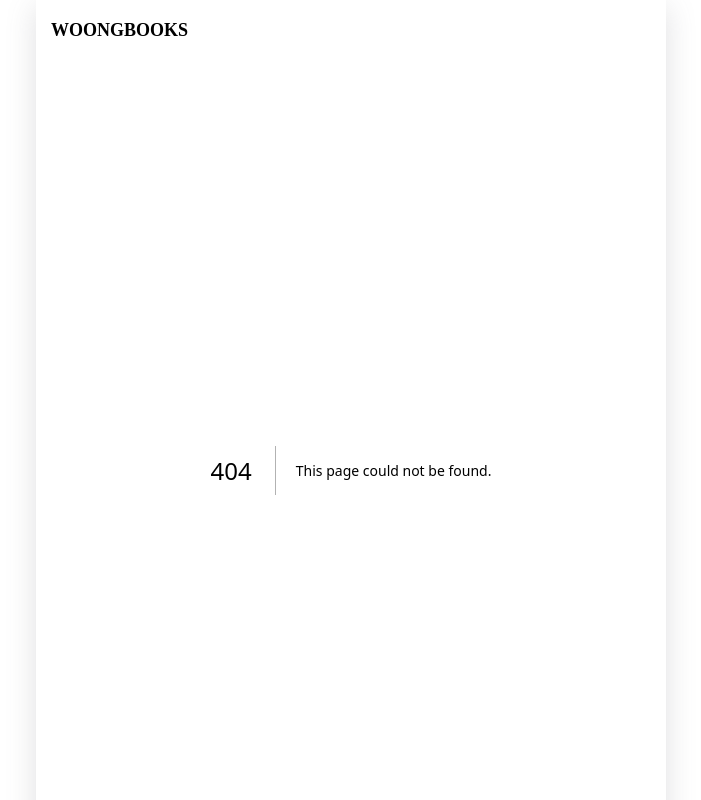
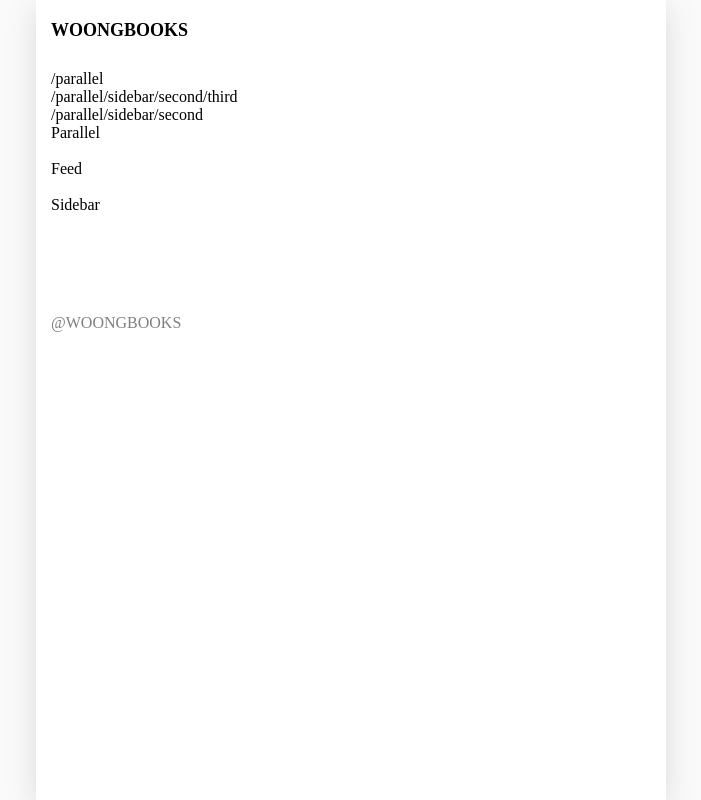
Before and after one commit to dixk3458/woongbooks, a Next.js app: page /parallel in a window 1280 px wide. Before the commit this address had no page. Shown: the top 800 px of the page, without its empty margins (289-990 px from the left). Built offline with nearby package versions, Linux system fonts and the light colour scheme.

Commit message:
Parallel Route

```diff
--- /dev/null
+++ b/src/app/parallel/@feed/page.tsx
@@ -0,0 +1,3 @@
+export default function Page() {
+  return <div>Feed</div>;
+}
--- /dev/null
+++ b/src/app/parallel/@sidebar/page.tsx
@@ -0,0 +1,3 @@
+export default function Page() {
+  return <div>Sidebar</div>;
+}
--- /dev/null
+++ b/src/app/parallel/@sidebar/second/page.tsx
@@ -0,0 +1,3 @@
+export default function Page() {
+  return <div>Sidebar - second</div>;
+}
--- /dev/null
+++ b/src/app/parallel/@sidebar/second/third/page.tsx
@@ -0,0 +1,3 @@
+export default function Page() {
+  return <div>Sidebar - second - third</div>;
+}
--- /dev/null
+++ b/src/app/parallel/layout.tsx
@@ -0,0 +1,31 @@
+import Link from 'next/link';
+import { ReactNode } from 'react';
+
+export default function Layout({
+  children,
+  feed,
+  sidebar,
+}: {
+  children: ReactNode;
+  feed: ReactNode;
+  sidebar: ReactNode;
+}) {
+  return (
+    <div>
+      <div>
+        <Link href={'/parallel'}>/parallel</Link>
+      </div>
+      <div>
+        <Link href={'/parallel/second/'}>/parallel/sidebar/second/third</Link>
+      </div>
+      <div>
+        <Link href={'/parallel/second/third'}>/parallel/sidebar/second</Link>
+      </div>
+      {children}
+      <br />
+      {feed}
+      <br />
+      {sidebar}
+    </div>
+  );
+}
--- /dev/null
+++ b/src/app/parallel/page.tsx
@@ -0,0 +1,3 @@
+export default function Page() {
+  return <div>Parallel</div>;
+}
```
